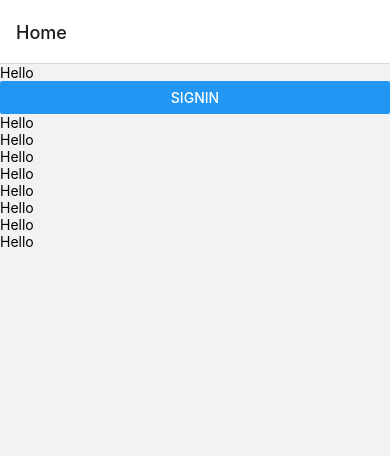
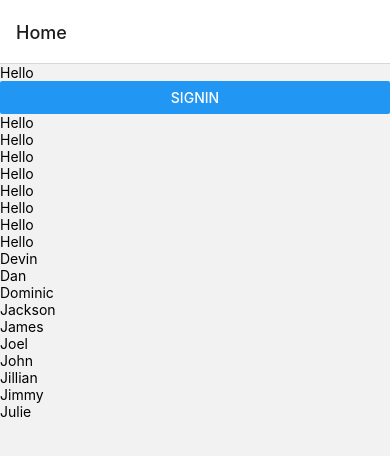
Before and after one commit to jalal-codr/AppDevPrac, a React Native app: screen /Home in a window 390 px wide. Shown: the top 456 px of the page. Built offline with nearby package versions, Linux system fonts and the light colour scheme.

Commit message:
flat list

```diff
--- a/Screens/Home/Home.jsx
+++ b/Screens/Home/Home.jsx
@@ -1,5 +1,5 @@
 import React from 'react'
-import {View,Text,Button,Image, ScrollView} from 'react-native'
+import {View,Text,Button,Image, ScrollView, FlatList} from 'react-native'
 
 
 function Home({navigation}) {
@@ -24,6 +24,23 @@ function Home({navigation}) {
     <Text>Hello</Text>
     <Text>Hello</Text>
     </ScrollView>
+    <View>
+      <FlatList
+      data={[
+        {key: 'Devin'},
+        {key: 'Dan'},
+        {key: 'Dominic'},
+        {key: 'Jackson'},
+        {key: 'James'},
+        {key: 'Joel'},
+        {key: 'John'},
+        {key: 'Jillian'},
+        {key: 'Jimmy'},
+        {key: 'Julie'},
+      ]}
+      renderItem={({item})=>(<Text>{item.key}</Text>)}
+      />
+    </View>
   </View>
   )
 }
```
